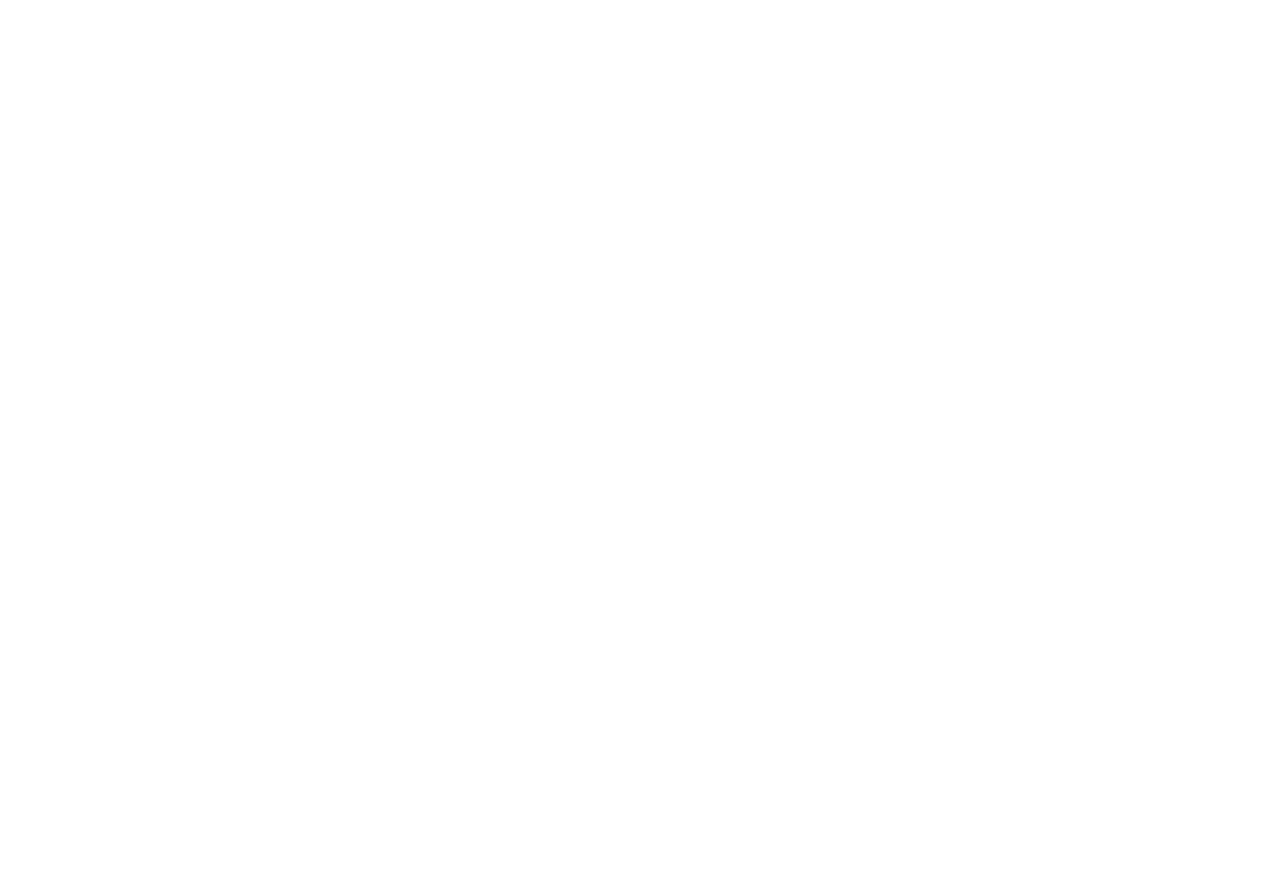
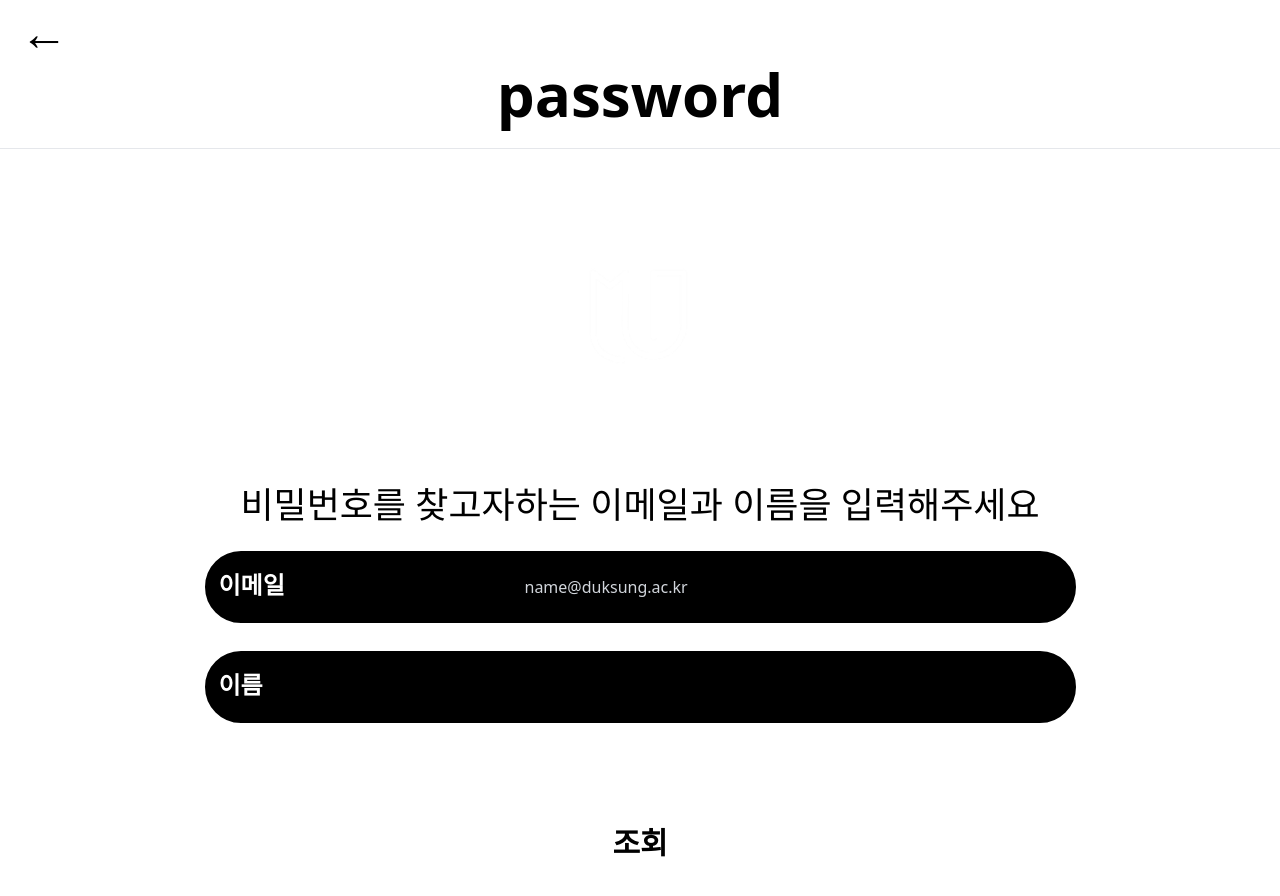
Before and after one commit to UMC-Umark/umark-FE, a React (Create React App) app: page /Findpassword in a window 1280 px wide. Before the commit this address had no page. Shown: the top 896 px of the page. Before the commit the page ends 800 px from the top, so only its background shows below. Built offline with nearby package versions, Linux system fonts and the light colour scheme.

Commit message:
modified:   src/App.js 	new file:   src/img/logo.png 	new file:   src/pages/Findpassword.jsx

```diff
--- a/src/App.js
+++ b/src/App.js
@@ -1,18 +1,20 @@
 import { BrowserRouter, Route, Routes } from "react-router-dom";
 import Home from "./pages/Home";
 import Intro from "./pages/Intro";
-import Bookmark from './pages/Bookmark';
+import Bookmark from "./pages/Bookmark";
 import Report from "./pages/Reporting";
+import Findpassword from "./pages/Findpassword";
 
 function App() {
   return (
-    <div >
+    <div>
       <BrowserRouter>
         <Routes>
           <Route path="/" element={<Home />} />
-          <Route path ="/Intro" element ={<Intro/>}/>
+          <Route path="/Intro" element={<Intro />} />
           <Route path="/write" element={<Bookmark />} />
-          <Route path="/Reporting" element={<Report/>}/>
+          <Route path="/Reporting" element={<Report />} />
+          <Route path="/Findpassword" element={<Findpassword />} />
         </Routes>
       </BrowserRouter>
     </div>
--- /dev/null
+++ b/src/pages/Findpassword.jsx
@@ -0,0 +1,113 @@
+import React from 'react'
+import { useState } from "react";
+import logo from "../img/logo.png";
+import {Link, useNavigate} from 'react-router-dom';
+import Check from "./Check";
+
+export default function Findpassword() {
+    const [email, setEmail]=useState('');
+    const [emailError, setEmailError]=useState('');
+    const [isValid, setIsValid]=useState(false);
+    const [validEmailMessage, setValidEmailMessage] = useState('');
+    const [verifyError, setVerifyError]=useState('');
+    const [nameError, setNameError]=useState('');
+
+    const handleEmailChange = (e) => {
+        const newEmail=e.target.value;
+        setEmail(newEmail);
+        validateEmail(newEmail);
+    };
+    const validateEmail = (input) => {
+        const emailRegex=/^[a-zA-Z0-9._-]+@[^@]+\.ac\.kr$/;
+        const isValid=emailRegex.test(input);
+        if(!isValid){
+          setEmailError('올바른 이메일 형식이 아닙니다.');
+        }
+        else{
+          setEmailError('');
+          //setValidEmailMessage('올바른 이메일 형식입니다.');
+        }
+        setIsValid(isValid);
+
+    }
+    const [allAgreed, setAllAgreed] = useState(false);
+  const [agreements, setAgreements] = useState({
+    termsAgreed: false,
+    personalInfoAgreed: false,
+  });
+  const [modalVisible, setModalVisible] = useState(false);
+  const navigate = useNavigate();
+
+  const handleAgreementChange = (event) => {
+    const { name, checked } = event.target;
+
+    setAgreements((prevAgreements) => ({ ...prevAgreements, [name]: checked }));
+    const allChecked = Object.values({ ...agreements, [name]: checked }).every(
+      (value) => value === true
+    );
+    setAllAgreed(allChecked);
+  };
+
+  const handleAllAgreementChange = (event) => {
+    const { checked } = event.target;
+    setAgreements((prevAgreements) =>
+      Object.keys(prevAgreements).reduce(
+        (newAgreements, agreementKey) => ({
+          ...newAgreements,
+          [agreementKey]: checked,
+        }),
+        {}
+      )
+    );
+    setAllAgreed(checked);
+  };
+
+  const handleNextButtonClick = () => {
+    if (!allAgreed) {
+      setModalVisible(true);
+    } else {
+      navigate('/Found');
+    }
+  };
+
+  const closeModal = () => {
+    setModalVisible(false);
+  };
+
+
+
+  return (
+    <div>
+      <div className="inline-block w-full">
+      <Link to="/Login"><p className="px-5 py-2 rounded-full inline-block text-5xl mr-80">←</p></Link>
+      <h1 className="text-6xl font-bold text-center inline-block ml-80 w-1/2">password</h1><br /><br />
+      </div>
+      <br />
+      <hr />
+      <br />
+      <br />
+      <div className="flex items-center justify-center ">
+      <div className="mb-60" />
+        <img src={logo} alt="umark" />
+      </div>
+      <br /><br />
+      <p className="text-center text-4xl">비밀번호를 찾고자하는 이메일과 이름을 입력해주세요</p><br />
+      <div className="text-center inline-block w-full relative">
+      <span className="absolute ml-4 left-50 top-2 text-white mt-3 font-bold text-2xl">이메일</span>
+      <input name="email" placeholder="name@duksung.ac.kr" value={email} onChange={handleEmailChange} className="bg-black text-white px-80 py-6 rounded-full text-left focus:outline-none border-2 border-white placeholder-gray-300"/>
+      <div className="text-red-600">{emailError}</div>
+      <br />
+      <span className="absolute ml-4 left-50 top-70 text-white mt-5 font-bold text-2xl">이름</span>
+      <input name="name" type="text" className="bg-black text-white px-80 py-6 rounded-full focus:outline-none border-2 border-white placeholder-gray-300"/>
+      <div className="text-red-600">{nameError}</div>
+      <div className="mb-20" />
+        <button type="button" disabled={!isValid} className="bg-white text-black px-40 py-5 rounded-full text-3xl font-bold" onClick={handleNextButtonClick}>조회</button>
+        <div className="mb-40" />
+            <div>
+              {modalVisible && <Check closeModal={closeModal} />}
+            </div>
+      </div>
+    </div>
+
+  );
+}
```
Also changed, not shown: src/img/logo.png (added).
